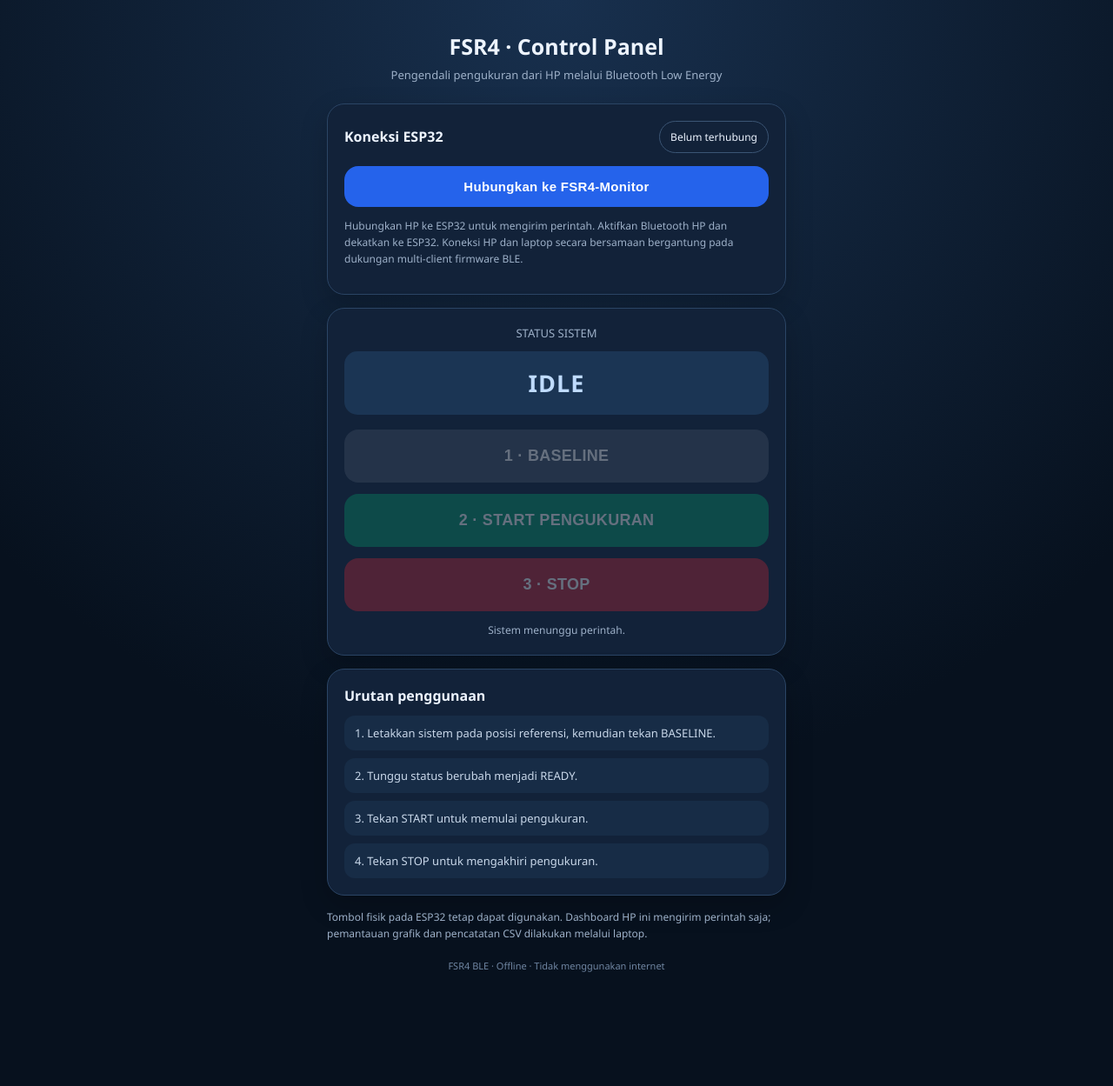
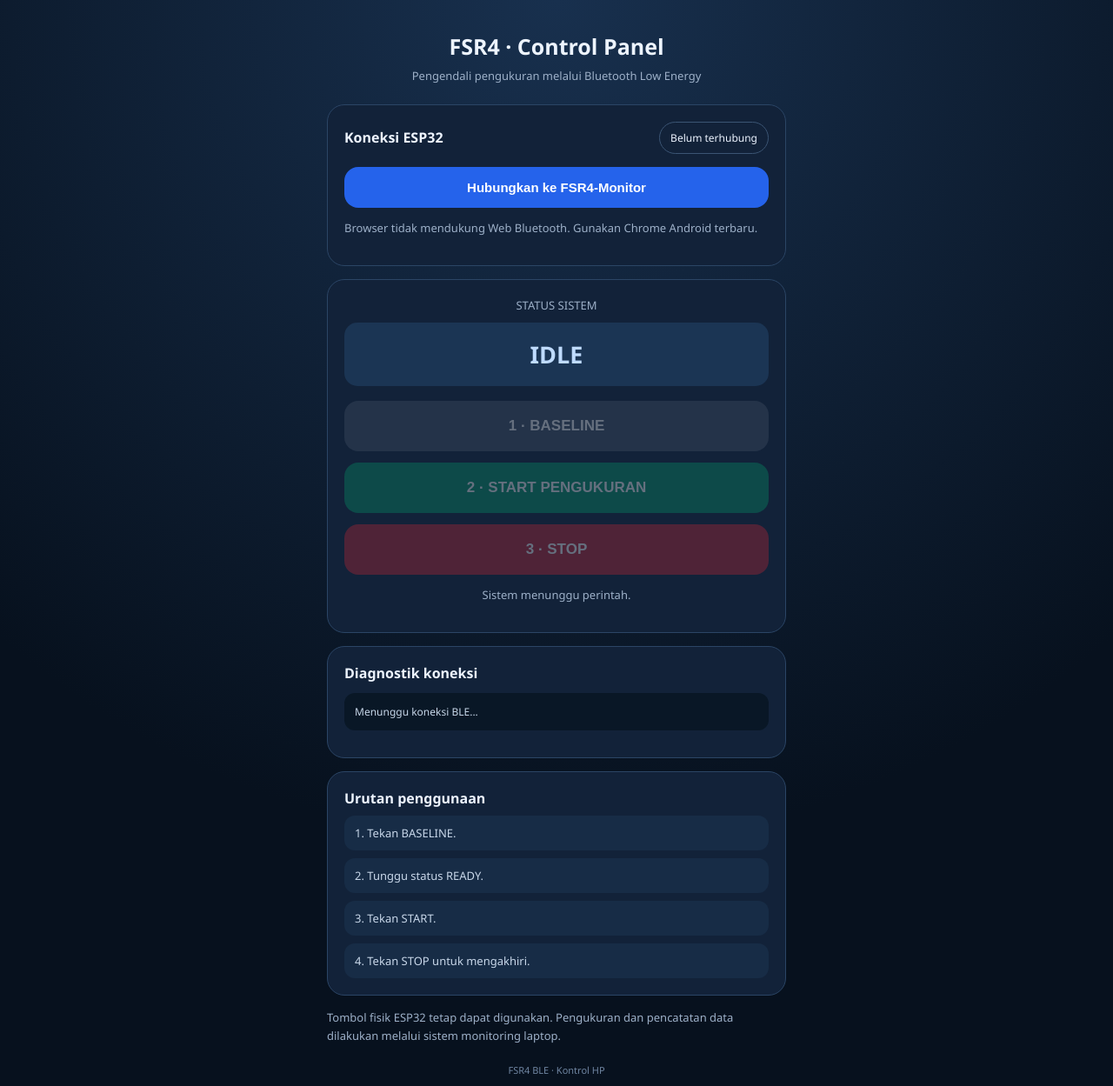
Before and after one commit to alfarabiroissulfata/pelvic-pressure-monitoring, a plain HTML site: page HP_Control.html in a window 1280 px wide. Shown: the whole page at 87% size. Before the commit the page ends 1160 px from the top, so only its background shows below. Drawn offline with Linux system fonts and the light colour scheme.

Commit message:
Update HP_Control.html

```diff
--- a/HP_Control.html
+++ b/HP_Control.html
@@ -1,46 +1,229 @@
+
 <!doctype html>
-<html lang="id"><head><meta charset="utf-8"><meta name="viewport" content="width=device-width,initial-scale=1,maximum-scale=1">
-<title>FSR4 — HP Control</title>
+<html lang="id">
+<head>
+<meta charset="utf-8">
+<meta name="viewport" content="width=device-width,initial-scale=1">
+<title>FSR4 - HP Control</title>
 <style>
-:root{color-scheme:dark;font-family:Segoe UI,Arial,sans-serif;background:#07111e;color:#edf4ff}
-*{box-sizing:border-box}body{margin:0;min-height:100vh;background:radial-gradient(circle at top,#18304e,#07111e 68%)}
-main{max-width:560px;margin:auto;padding:20px 16px 34px}header{text-align:center;padding:16px 0 22px}
-h1{font-size:25px;margin:0 0 7px}.muted{color:#9db0c8;font-size:13px;line-height:1.5}
-.panel{background:#122239;border:1px solid #2b4565;border-radius:20px;padding:19px;margin-bottom:15px;box-shadow:0 12px 32px #0003}
-.connection{display:flex;justify-content:space-between;gap:10px;align-items:center}.pill{border:1px solid #3b5574;border-radius:999px;padding:9px 12px;font-size:12px}
-button{width:100%;border:0;border-radius:16px;padding:20px 14px;font-size:18px;font-weight:800;color:white;cursor:pointer;letter-spacing:.3px}
-button:disabled{opacity:.35;cursor:not-allowed}.connect{background:#2563eb;padding:15px;font-size:15px}.base{background:#475569}.start{background:#059669}.stop{background:#c02636}
-.actions{display:grid;gap:13px;margin-top:17px}.state{text-align:center;font-size:27px;font-weight:850;letter-spacing:1px;padding:18px 10px;border-radius:15px;background:#1b3554;color:#bfdbfe}
-.state.run{background:#064e3b;color:#a7f3d0}.state.ready{background:#164e63;color:#a5f3fc}.state.stop{background:#641e2b;color:#fecdd3}
-.note{font-size:12px;color:#9db0c8;line-height:1.6}.steps{display:grid;gap:9px}.step{padding:11px 12px;background:#172c46;border-radius:12px;font-size:13px;color:#c8d7e9}
+:root {
+  color-scheme:dark;
+  font-family:Segoe UI,Arial,sans-serif;
+  background:#07111e;
+  color:#edf4ff
+}
+*{box-sizing:border-box}
+body{
+  margin:0;min-height:100vh;
+  background:radial-gradient(circle at top,#18304e,#07111e 68%)
+}
+main{max-width:560px;margin:auto;padding:20px 16px 34px}
+header{text-align:center;padding:16px 0 22px}
+h1{font-size:25px;margin:0 0 7px}
+.muted,.note{color:#9db0c8;font-size:13px;line-height:1.6}
+.panel{
+  background:#122239;border:1px solid #2b4565;
+  border-radius:20px;padding:19px;margin-bottom:15px
+}
+.connection{display:flex;justify-content:space-between;gap:10px;align-items:center}
+.pill{border:1px solid #3b5574;border-radius:999px;padding:9px 12px;font-size:12px}
+button{
+  width:100%;border:0;border-radius:16px;padding:19px 14px;
+  font-size:17px;font-weight:800;color:white;cursor:pointer
+}
+button:disabled{opacity:.35;cursor:not-allowed}
+.connect{background:#2563eb;padding:15px;font-size:15px}
+.base{background:#475569}
+.start{background:#059669}
+.stop{background:#c02636}
+.actions{display:grid;gap:13px;margin-top:17px}
+.state{
+  text-align:center;font-size:27px;font-weight:850;
+  padding:18px 10px;border-radius:15px;
+  background:#1b3554;color:#bfdbfe
+}
+.state.run{background:#064e3b;color:#a7f3d0}
+.state.ready{background:#164e63;color:#a5f3fc}
+.state.stop{background:#641e2b;color:#fecdd3}
+.log{
+  background:#091726;padding:12px;border-radius:12px;
+  font-size:12px;line-height:1.6;overflow-wrap:anywhere;
+  color:#c8d7e9;white-space:pre-wrap
+}
+.step{padding:11px 12px;background:#172c46;border-radius:12px;font-size:13px;color:#c8d7e9;margin-top:9px}
 footer{text-align:center;color:#7086a2;font-size:11px;padding:8px}
-</style></head><body><main>
-<header><h1>FSR4 · Control Panel</h1><div class="muted">Pengendali pengukuran dari HP melalui Bluetooth Low Energy</div></header>
-<section class="panel"><div class="connection"><strong>Koneksi ESP32</strong><span id="conn" class="pill">Belum terhubung</span></div>
-<button class="connect" id="connect" style="margin-top:15px">Hubungkan ke FSR4-Monitor</button>
-<p class="note">Hubungkan HP ke ESP32 untuk mengirim perintah. Aktifkan Bluetooth HP dan dekatkan ke ESP32. Koneksi HP dan laptop secara bersamaan bergantung pada dukungan multi-client firmware BLE.</p></section>
-<section class="panel"><div class="muted" style="text-align:center">STATUS SISTEM</div><div id="state" class="state" style="margin-top:10px">IDLE</div>
+</style>
+</head>
+<body>
+<main>
+<header>
+<h1>FSR4 · Control Panel</h1>
+<div class="muted">Pengendali pengukuran melalui Bluetooth Low Energy</div>
+</header>
+
+<section class="panel">
+<div class="connection">
+<strong>Koneksi ESP32</strong>
+<span id="conn" class="pill">Belum terhubung</span>
+</div>
+<button class="connect" id="connect" style="margin-top:15px">
+Hubungkan ke FSR4-Monitor
+</button>
+<p class="note" id="support"></p>
+</section>
+
+<section class="panel">
+<div class="muted" style="text-align:center">STATUS SISTEM</div>
+<div id="state" class="state" style="margin-top:10px">IDLE</div>
 <div class="actions">
 <button id="baseline" class="base" disabled>1 · BASELINE</button>
 <button id="start" class="start" disabled>2 · START PENGUKURAN</button>
 <button id="stop" class="stop" disabled>3 · STOP</button>
-</div><p id="message" class="note" style="text-align:center;margin-bottom:0">Hubungkan perangkat untuk mengaktifkan tombol kontrol.</p></section>
-<section class="panel"><strong>Urutan penggunaan</strong><div class="steps" style="margin-top:12px">
-<div class="step">1. Letakkan sistem pada posisi referensi, kemudian tekan BASELINE.</div>
-<div class="step">2. Tunggu status berubah menjadi READY.</div>
-<div class="step">3. Tekan START untuk memulai pengukuran.</div>
-<div class="step">4. Tekan STOP untuk mengakhiri pengukuran.</div>
-</div></section>
-<p class="note">Tombol fisik pada ESP32 tetap dapat digunakan. Dashboard HP ini mengirim perintah saja; pemantauan grafik dan pencatatan CSV dilakukan melalui laptop.</p>
-<footer>FSR4 BLE · Offline · Tidak menggunakan internet</footer>
+</div>
+<p id="message" class="note" style="text-align:center">
+Hubungkan perangkat untuk mengaktifkan tombol kontrol.
+</p>
+</section>
+
+<section class="panel">
+<strong>Diagnostik koneksi</strong>
+<p id="log" class="log">Menunggu koneksi BLE...</p>
+</section>
+
+<section class="panel">
+<strong>Urutan penggunaan</strong>
+<div class="step">1. Tekan BASELINE.</div>
+<div class="step">2. Tunggu status READY.</div>
+<div class="step">3. Tekan START.</div>
+<div class="step">4. Tekan STOP untuk mengakhiri.</div>
+</section>
+
+<p class="note">
+Tombol fisik ESP32 tetap dapat digunakan.
+Pengukuran dan pencatatan data dilakukan melalui sistem monitoring laptop.
+</p>
+<footer>FSR4 BLE · Kontrol HP</footer>
 </main>
+
 <script>
-const S='6e400001-b5a3-f393-e0a9-e50e24dcca9e',T='6e400004-b5a3-f393-e0a9-e50e24dcca9e',C='6e400002-b5a3-f393-e0a9-e50e24dcca9e';
-let device,commandChar,statusChar,state='IDLE';const $=id=>document.getElementById(id);
-function render(s){state=s;$('state').textContent=s;$('state').className='state'+(s==='RUN'?' run':s==='READY'?' ready':s==='STOP'?' stop':'');
-$('baseline').disabled=!commandChar||s==='BASELINE';$('start').disabled=!commandChar||s!=='READY';$('stop').disabled=!commandChar||s!=='RUN';
-$('message').textContent=s==='BASELINE'?'Mengambil nilai referensi. Mohon pertahankan posisi sensor.':s==='READY'?'Baseline selesai. Pengukuran siap dimulai.':s==='RUN'?'Pengukuran sedang berlangsung.':s==='STOP'?'Pengukuran dihentikan.':'Sistem menunggu perintah.'}
-async function connect(){try{if(!navigator.bluetooth)throw Error('Browser tidak mendukung Web Bluetooth. Gunakan Chrome Android terbaru.');device=await navigator.bluetooth.requestDevice({filters:[{name:'FSR4-Monitor'}],optionalServices:[S]});device.addEventListener('gattserverdisconnected',()=>{commandChar=statusChar=null;$('conn').textContent='Terputus';render(state)});let g=await device.gatt.connect(),svc=await g.getPrimaryService(S);commandChar=await svc.getCharacteristic(C);statusChar=await svc.getCharacteristic(T);await statusChar.startNotifications();statusChar.addEventListener('characteristicvaluechanged',e=>render(new TextDecoder().decode(e.target.value).trim()));$('conn').textContent='Terhubung'}catch(e){alert('Koneksi gagal: '+e.message);console.error(e)}}
-async function send(cmd){if(!commandChar)return;try{await commandChar.writeValue(new TextEncoder().encode(cmd));$('message').textContent='Perintah '+cmd+' dikirim. Menunggu status ESP32...'}catch(e){alert('Perintah gagal dikirim: '+e.message)}}
-$('connect').onclick=connect;$('baseline').onclick=()=>send('BASELINE');$('start').onclick=()=>send('START');$('stop').onclick=()=>send('STOP');render('IDLE');
-</script></body></html>
+const S='6e400001-b5a3-f393-e0a9-e50e24dcca9e';
+const T='6e400004-b5a3-f393-e0a9-e50e24dcca9e';
+const C='6e400002-b5a3-f393-e0a9-e50e24dcca9e';
+
+let device=null;
+let commandChar=null;
+let statusChar=null;
+let state='IDLE';
+
+const $=id=>document.getElementById(id);
+
+function log(msg){
+  $('log').textContent=new Date().toLocaleTimeString()+' — '+msg;
+}
+
+function render(s){
+  state=s;
+  $('state').textContent=s;
+  $('state').className='state'+
+    (s==='RUN'?' run':s==='READY'?' ready':s==='STOP'?' stop':'');
+
+  const connected=!!commandChar;
+  $('baseline').disabled=!connected||s==='BASELINE';
+  $('start').disabled=!connected||s!=='READY';
+  $('stop').disabled=!connected||s!=='RUN';
+
+  $('message').textContent=
+    s==='BASELINE'?'Mengambil nilai referensi sensor.':
+    s==='READY'?'Baseline selesai. Pengukuran siap dimulai.':
+    s==='RUN'?'Pengukuran sedang berlangsung.':
+    s==='STOP'?'Pengukuran dihentikan.':
+    'Sistem menunggu perintah.';
+}
+
+async function connect(){
+  try{
+    if(!navigator.bluetooth){
+      throw new Error('Web Bluetooth tidak tersedia. Gunakan Chrome Android melalui HTTPS.');
+    }
+
+    $('connect').disabled=true;
+    $('conn').textContent='Mencari perangkat...';
+    log('Meminta pemilihan perangkat BLE.');
+
+    device=await navigator.bluetooth.requestDevice({
+      filters:[{name:'FSR4-Monitor'}],
+      optionalServices:[S]
+    });
+
+    log('Perangkat ditemukan: '+device.name);
+    device.addEventListener('gattserverdisconnected',()=>{
+      commandChar=null;
+      statusChar=null;
+      $('conn').textContent='Terputus';
+      $('connect').disabled=false;
+      render(state);
+      log('Koneksi GATT terputus.');
+    });
+
+    const server=await device.gatt.connect();
+    log('GATT berhasil terhubung.');
+
+    const service=await server.getPrimaryService(S);
+    log('BLE service ditemukan.');
+
+    commandChar=await service.getCharacteristic(C);
+    statusChar=await service.getCharacteristic(T);
+    log('Karakteristik perintah dan status ditemukan.');
+
+    statusChar.addEventListener('characteristicvaluechanged',event=>{
+      const value=new TextDecoder().decode(event.target.value).trim();
+      log('Status ESP32: '+value);
+      render(value);
+    });
+
+    await statusChar.startNotifications();
+    $('conn').textContent='Terhubung';
+    $('connect').textContent='Terhubung ke '+device.name;
+    log('Notifikasi aktif. Menunggu status ESP32.');
+
+  }catch(error){
+    commandChar=null;
+    statusChar=null;
+    $('conn').textContent='Gagal terhubung';
+    $('connect').disabled=false;
+    log('ERROR: '+error.name+' — '+error.message);
+    alert('Koneksi gagal: '+error.message);
+  }
+}
+
+async function send(cmd){
+  if(!commandChar)return;
+
+  try{
+    const data=new TextEncoder().encode(cmd);
+    if(commandChar.writeValueWithResponse){
+      await commandChar.writeValueWithResponse(data);
+    }else{
+      await commandChar.writeValue(data);
+    }
+    log('Perintah '+cmd+' berhasil dikirim.');
+  }catch(error){
+    log('Gagal mengirim '+cmd+': '+error.message);
+    alert('Perintah gagal: '+error.message);
+  }
+}
+
+$('support').textContent=
+  navigator.bluetooth
+  ?'Web Bluetooth tersedia pada browser ini.'
+  :'Browser tidak mendukung Web Bluetooth. Gunakan Chrome Android terbaru.';
+
+$('connect').addEventListener('click',connect);
+$('baseline').addEventListener('click',()=>send('BASELINE'));
+$('start').addEventListener('click',()=>send('START'));
+$('stop').addEventListener('click',()=>send('STOP'));
+
+render('IDLE');
+</script>
+</body>
+</html>
```
